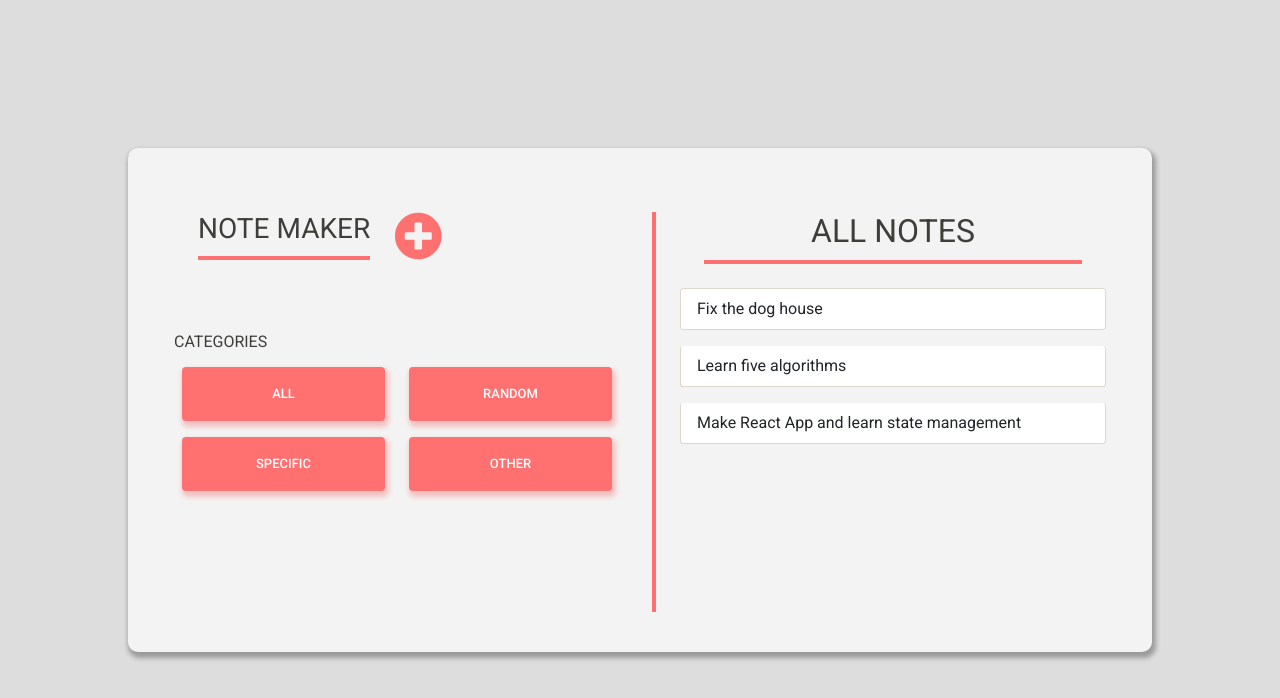
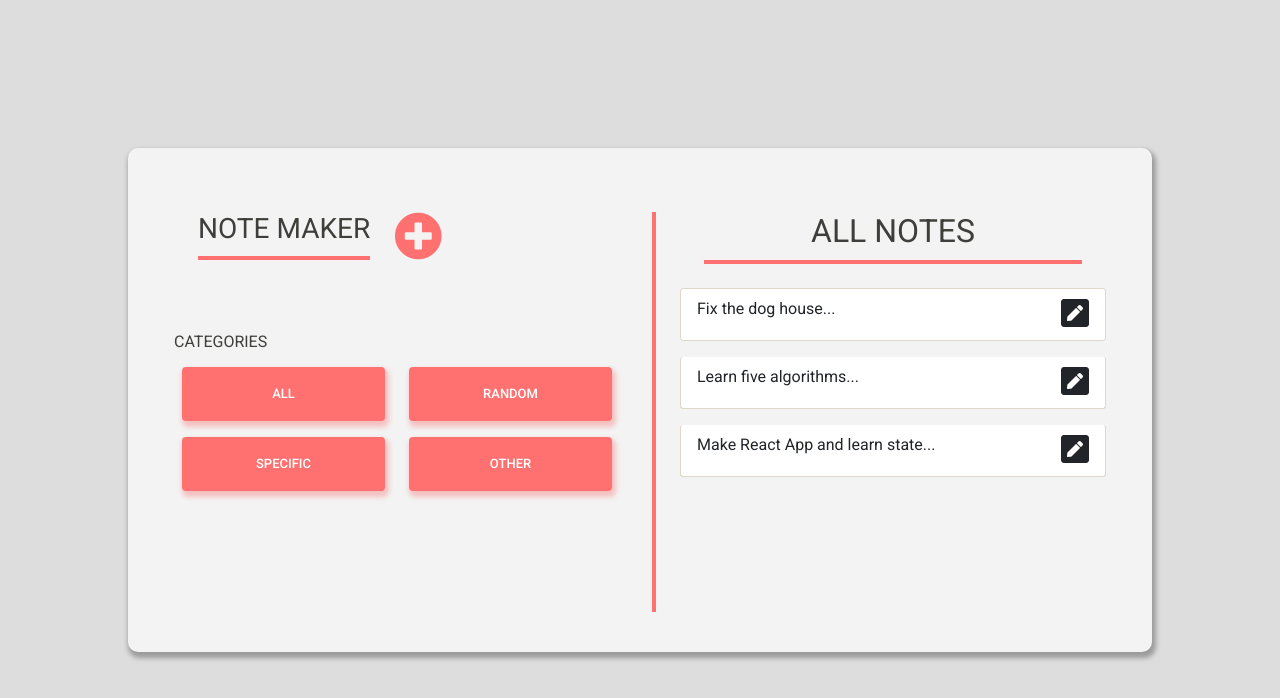
Before and after one commit to Harshit850/Notes-Maker-ReactJS, a React (Create React App) app: page / in a window 1280 px wide. Shown: the top 698 px of the page. Built offline with nearby package versions, Linux system fonts and the light colour scheme.

Commit message:
delete working

```diff
--- a/src/UIElements/Modal.js
+++ b/src/UIElements/Modal.js
@@ -9,6 +9,11 @@ const Model = ({ show, handleClose, notes, setNotes }) => {
   const [description, setDescription] = useState('');
 
   const handleAdd = () => {
+    if (date === '' || category === '' || description === '') {
+      alert('Fields cannot be empty!');
+      return;
+    }
+
     const note = {
       id: Math.floor(Math.random() * 100),
       date: date,
--- a/src/components/Main.js
+++ b/src/components/Main.js
@@ -34,7 +34,7 @@ const Main = () => {
             <AddTask notes={notes} setNotes={setNotes} />
           </Col>
           <Col lg='6'>
-            <ShowTasks notes={notes} />
+            <ShowTasks notes={notes} setNotes={setNotes} />
           </Col>
         </Row>
       </Container>
--- a/src/components/ShowTasks.js
+++ b/src/components/ShowTasks.js
@@ -1,14 +1,27 @@
 import React from 'react';
 import { Container, ListGroup } from 'react-bootstrap';
 
-const ShowTasks = ({ notes }) => {
+const ShowTasks = ({ notes, setNotes }) => {
+  const handleDelete = (id) => {
+    setNotes(notes.filter((note) => note.id !== id));
+  };
+
   return (
     <Container className='show-tasks'>
       <h2 className='m-4 bot-border text-center'>ALL NOTES </h2>
       <ListGroup className='show'>
         {notes.map((note) => (
-          <ListGroup.Item className='mb-3 rounded-1' key={note.id}>
-            {note.description}
+          <ListGroup.Item
+            className='mb-3 rounded-1 d-flex justify-content-between'
+            key={note.id}
+          >
+            <div>{note.description.substr(0, 30) + '...'}</div>
+            <div>
+              <span
+                className='fas fa-pen-square fa-2x delete-btn'
+                onClick={() => handleDelete(note.id)}
+              ></span>
+            </div>
           </ListGroup.Item>
         ))}
       </ListGroup>
--- a/src/index.css
+++ b/src/index.css
@@ -49,6 +49,7 @@ textarea:focus {
   background-color: #f3f3f3;
   width: 80vw;
   max-height: 90vh;
+  overflow-y: auto;
   padding: 40px 10px;
   border-radius: 10px;
   -webkit-box-shadow: 4px 4px 8px 4px rgba(0, 0, 0, 0.3);
@@ -61,7 +62,12 @@ textarea:focus {
   cursor: pointer;
 }
 
-.add-btn:hover {
+.delete-btn {
+  cursor: pointer;
+}
+
+.add-btn:hover,
+.delete-btn:hover {
   transform: scale(0.96);
 }
 
```
